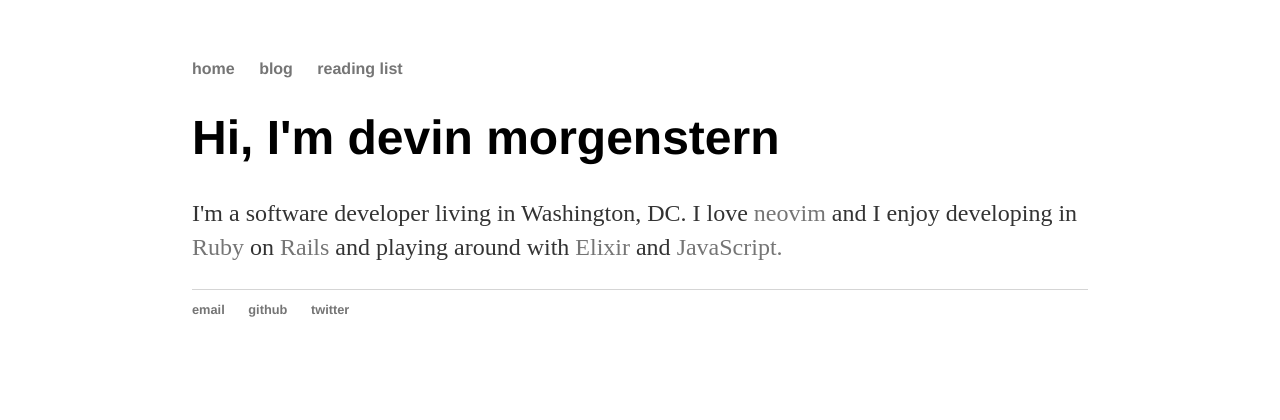
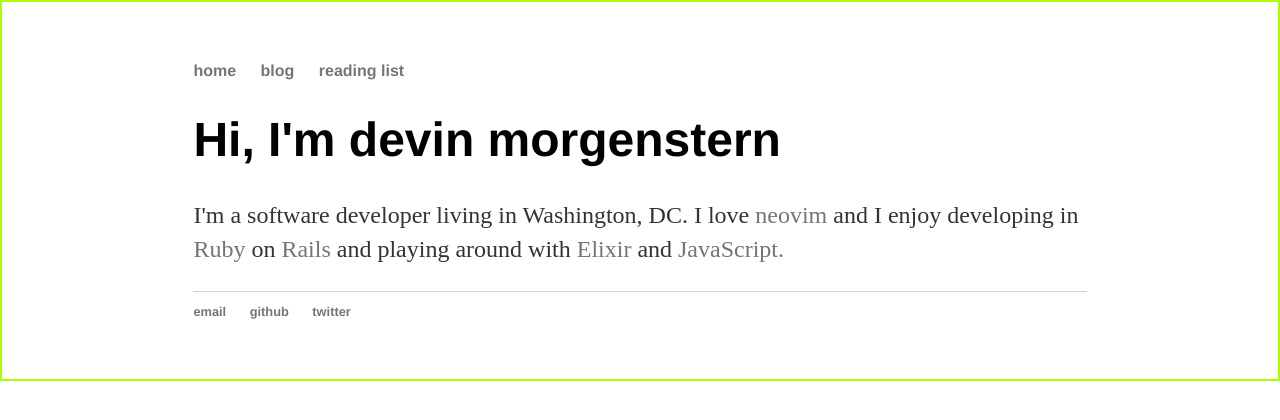
Before and after one commit to devinrm/devinrm.github.io, a Jekyll site: the page built from index.html, in a window 1280 px wide. Shown: the top 420 px of the page. Built offline with Jekyll 4.4.1, drawn with Linux system fonts in a browser that asks for light colours.

Commit message:
Add html border

```diff
--- a/css/main.css
+++ b/css/main.css
@@ -1,3 +1,7 @@
+html {
+  border: 2px solid #abff00;
+}
+
 body {
   margin: 60px auto;
   width: 70%;
```
